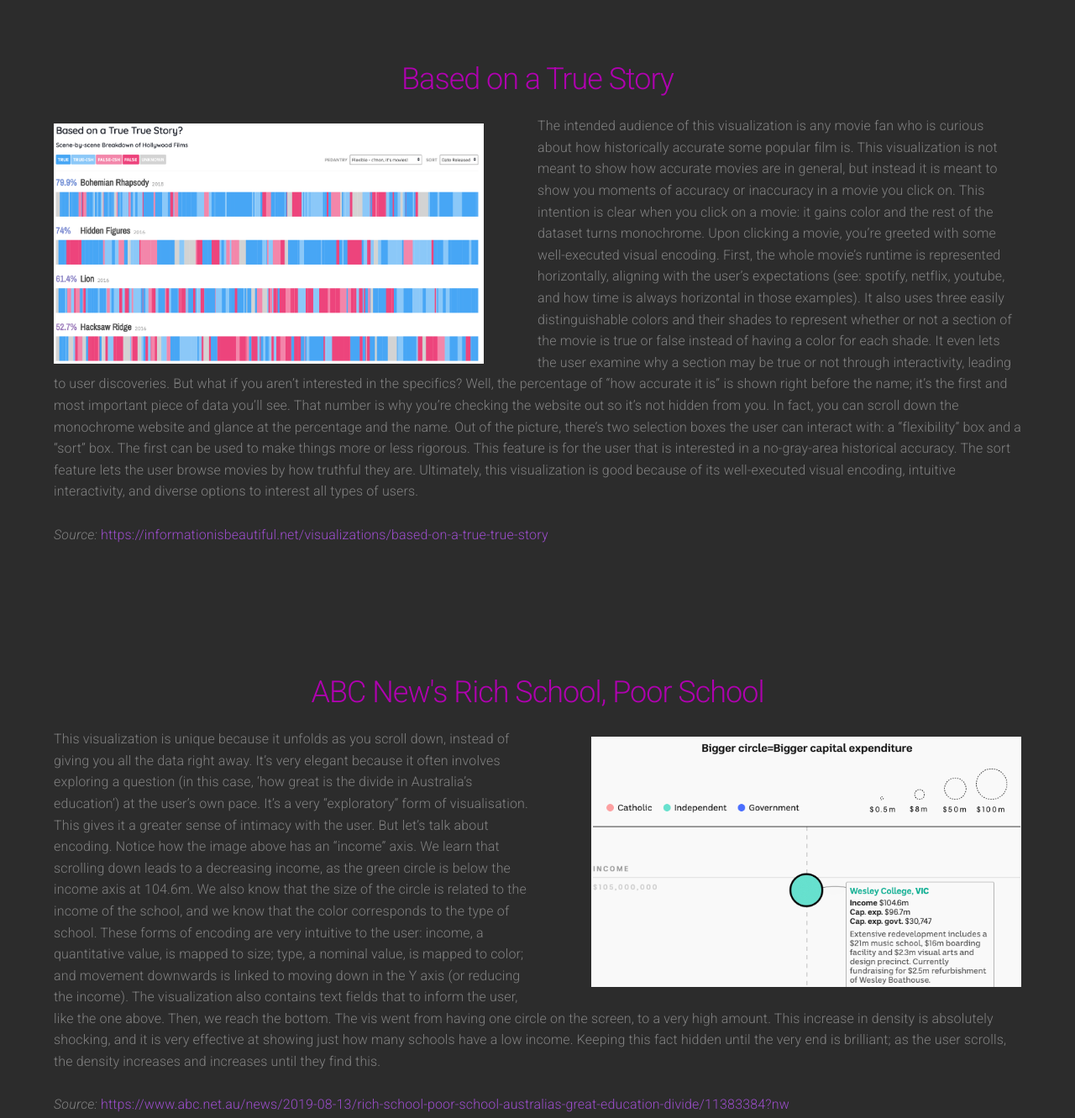
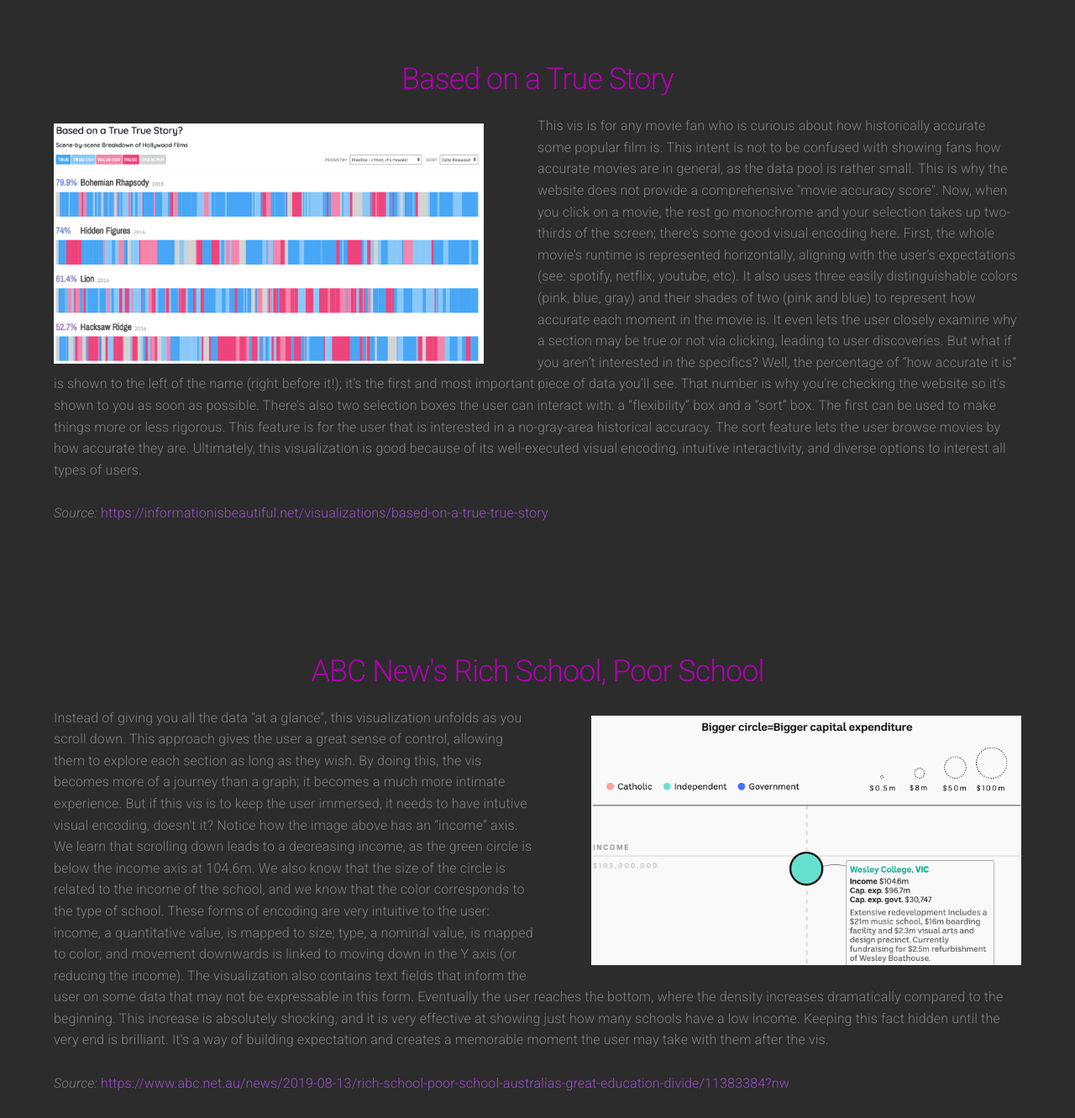
Before and after one commit to fdznoriega/bcvis-mini-project-1, a plain HTML site: page index.html in a window 1280 px wide. Shown: the part 1520-2851 px from the top of the page at 84% size. Drawn offline with nearby package versions, Linux system fonts and the light colour scheme.

Commit message:
content revision and completion

```diff
--- a/index.html
+++ b/index.html
@@ -22,9 +22,11 @@
       </div>
     </div>
 
+    <!-- REVISED -->
     <div>
       <h1><b>The Good</b></h1>
 
+      <!-- REVISED -->
       <div class="info-card">
         <h2>A Day in the Life of Americans</h2>
         <img class="float-right" src="imgs/americans.png"/>
@@ -48,27 +50,28 @@
           <em>Source: </em><a href=https://flowingdata.com/2015/12/15/a-day-in-the-life-of-americans>https://flowingdata.com/2015/12/15/a-day-in-the-life-of-americans</a>
         </p>
       </div>
-
+      <!-- REVISED -->
       <div class="info-card">
         <h2>Based on a True Story</h2>
         <img class="float-left" src="imgs/true-story.png"/>
         <p>
-          The intended audience of this visualization is any movie fan who is curious about how historically accurate
-          some popular film is. This visualization is not meant to show how accurate movies are in general, but
-          instead it is meant to show you moments of accuracy or inaccuracy in a movie you click on. This intention is
-          clear when you click on a movie: it gains color and the rest of the dataset turns monochrome. Upon clicking a
-          movie, you’re greeted with some well-executed visual encoding. First, the whole movie’s runtime is represented
-          horizontally, aligning with the user’s expectations (see: spotify, netflix, youtube, and how time is always
-          horizontal in those examples). It also uses three easily distinguishable colors and their shades to represent
-          whether or not a section of the movie is true or false instead of having a color for each shade. It even lets
-          the user examine why a section may be true or not through interactivity, leading to user discoveries. But what
-          if you aren’t interested in the specifics? Well, the percentage of “how accurate it is” is shown right before
-          the name; it’s the first and most important piece of data you’ll see. That number is why you’re checking the
-          website out so it’s not hidden from you. In fact, you can scroll down the monochrome website and glance at the
-          percentage and the name. Out of the picture, there’s two selection boxes the user can interact with: a
+          This vis is for any movie fan who is curious about how historically accurate
+          some popular film is. This intent is not to be confused with showing fans
+          how accurate movies are in general, as the data pool is rather small. This is why
+          the website does not provide a comprehensive "movie accuracy score". Now, when you
+          click on a movie, the rest go monochrome and your selection takes up two-thirds of
+          the screen; there's some good visual encoding here. First, the whole movie’s runtime
+          is represented
+          horizontally, aligning with the user’s expectations (see: spotify, netflix, youtube, etc).
+          It also uses three easily distinguishable colors (pink, blue, gray) and their shades of two (pink and blue)
+          to represent how accurate each moment in the movie is. It even lets
+          the user closely examine why a section may be true or not via clicking, leading to user discoveries. But what
+          if you aren’t interested in the specifics? Well, the percentage of “how accurate it is” is shown to the left of the name
+          (right before it!); it’s the first and most important piece of data you’ll see. That number is why you’re checking the
+          website so it's shown to you as soon as possible. There’s also two selection boxes the user can interact with: a
           “flexibility” box and a “sort” box. The first can be used to make things more or less rigorous. This feature is
           for the user that is interested in a no-gray-area historical accuracy. The sort feature lets the user browse
-          movies by how truthful they are. Ultimately, this visualization is good because of its well-executed visual encoding,
+          movies by how accurate they are. Ultimately, this visualization is good because of its well-executed visual encoding,
           intuitive interactivity, and diverse options to interest all types of users.
           <br/>
           <br/>
@@ -76,26 +79,26 @@
 
         </p>
       </div>
-
-
-
+      <!-- REVISED -->
       <div class="info-card">
         <h2>ABC New's Rich School, Poor School</h2>
         <img class="float-right" src="imgs/rich-school.png"/>
         <p>
-          This visualization is unique because it unfolds as you scroll down, instead of giving you all the data right away.
-          It’s very elegant because it often involves exploring a question (in this case, ‘how great is the divide in
-          Australia’s education’) at the user’s own pace. It’s a very “exploratory” form of visualisation. This gives it a
-          greater sense of intimacy with the user. But let’s talk about encoding. Notice how the image above has an “income”
+          Instead of giving you all the data "at a glance", this visualization unfolds as you scroll down. This approach
+          gives the user a great sense of control, allowing them to explore each section as long as they wish. By
+          doing this, the vis becomes more of a journey than a graph; it becomes a much more intimate experience.
+          But if this vis is to keep the user immersed, it needs to have intutive visual encoding, doesn't it?
+          Notice how the image above has an “income”
           axis. We learn that scrolling down leads to a decreasing income, as the green circle is below the income axis at
           104.6m. We also know that the size of the circle is related to the income of the school, and we know that the color
           corresponds to the type of school. These forms of encoding are very intuitive to the user: income, a quantitative
           value, is mapped to size; type, a nominal value, is mapped to color; and movement downwards is linked to moving
-          down in the Y axis (or reducing the income). The visualization also contains text fields that to inform the user,
-          like the one above. Then, we reach the bottom. The vis went from having one circle on the screen, to a very high
-          amount. This increase in density is absolutely shocking, and it is very effective at showing just how many schools
-          have a low income. Keeping this fact hidden until the very end is brilliant; as the user scrolls, the density
-          increases and increases until they find this.
+          down in the Y axis (or reducing the income). The visualization also contains text fields that inform the user on some
+          data that may not be expressable in this form. Eventually the user reaches the bottom, where the density increases
+          dramatically compared to the beginning. This increase is absolutely shocking, and it is very effective at showing
+          just how many schools
+          have a low income. Keeping this fact hidden until the very end is brilliant. It's a way of building expectation and
+          creates a memorable moment the user may take with them after the vis.
           <br/>
           <br/>
           <em>Source: </em><a href=https://www.abc.net.au/news/2019-08-13/rich-school-poor-school-australias-great-education-divide/11383384?nw>https://www.abc.net.au/news/2019-08-13/rich-school-poor-school-australias-great-education-divide/11383384?nw</a>
@@ -104,17 +107,18 @@
 
     </div>
 
+    <!-- REVISED -->
     <div>
       <h1><b>The Bad</b></h1>
-
+      <!-- REVISED -->
       <div class="info-card">
         <h2>Drinking Age in Saskatchewan</h2>
         <img class="float-left" src="imgs/drinking.png"/>
         <p>
           The audience for this visualization are the citizens of Saskatchewan provinces in Canada. The Saskatchewan Party
           government used this visualization to justify not changing the drinking age from 19 to 18 since most provinces
-          in Canada have the drinking age set to 19. The visualization encodes the data in a bar chart, with the different
-          provinces on the x-axis and the age on the y-axis. The visualization clearly demonstrates that most provinces in
+          in Canada have the drinking age set to 19. The vis encodes the data in a bar chart, with the different
+          provinces on the x-axis and the age on the y-axis. It clearly demonstrates that most provinces in
           Canada have the drinking age set to 19 and there are only three provinces that have the age set lower at 18. Although
           the bar chart manages to get the point across, there are definitely ways that this chart is misleading and therefore,
           can be made better. The chart is misleading because the y-axis starts at 17 rather than 0 and contains increments of 0.6.
@@ -129,7 +133,7 @@
           <em>Source: </em><a href=https://www.businessinsider.com/the-27-worst-charts-of-all-time-2013-6#canada-what-are-you-doing-that-y-axis-scale-those-grid-lines-the-fact-that-you-are-just-saying-every-provinces-age-is-19-except-three-where-its-18-this-is-terrible-9>https://www.businessinsider.com/the-27-worst-charts-of-all-time-2013-6#canada-what-are-you-doing-that-y-axis-scale-those-grid-lines-the-fact-that-you-are-just-saying-every-provinces-age-is-19-except-three-where-its-18-this-is-terrible-9</a>
         </p>
       </div>
-
+      <!-- REVISED -->
       <div class="info-card">
         <h2>How Baby Boomers Describe Themselves</h2>
         <img id=boom class="float-right" src="imgs/boom.png"/>
@@ -138,8 +142,8 @@
           Although aesthetically pleasing with the human image shaded in different colors for each of the
           descriptions, the visualization does not accurately portray the percentages since they do not add
           up to 100%. The vertical lengths of the person also do not correspond with the percentages. The
-          visualization also does not take into account that different parts of the body vary in width and
-          may mislead the viewers. The visualization, therefore, does not serve its purpose of telling the
+          vis also does not take into account that different parts of the body vary in width and
+          may mislead the viewers. Therefore, it does not serve its purpose of telling the
           viewer the proportions of how baby boomers view themselves. The visualization also does not provide
           much insight since it shows how baby boomers view themselves which would be a lot more insightful
           if we can compare it to how others view baby boomers.
@@ -148,17 +152,21 @@
           <em>Source: </em><a href=http://livingqlikview.com/the-9-worst-data-visualizations-ever-created>http://livingqlikview.com/the-9-worst-data-visualizations-ever-created</a>
         </p>
       </div>
-
+      <!-- REVISED -->
       <div class="info-card">
         <h2>Florida's COVID-19 Cases</h2>
         <img class="float-left" src="imgs/florida-covid.jpg"/>
         <p>
-          Well this one’s a mess, isn’t it? First, it doesn’t take more than a few seconds to realize that
+          Well this one’s a mess, isn’t it? Before tearing it down, note that it was posted on reddit
+          and that it contains no information on who the broadcaster is. Excluding this is strange. With
+          that said, let's pretend this visualization did air.
+          First, it doesn’t take more than a few seconds to realize that
           the data and the bar graphs are just flat-out disagreeing with each other. The first bar says “3,207”.
-          Ok. The second bar says “3,822” and is below the first. What? The third bar says “4,049”--the highest
-          number so far--and it’s the shortest bar on the entire graph. If we maintain this convention, “3,494”
-          should be between bars 1 and 2, right? Nope. It’s below “3,822” and “4,049”. Then the last bar, the
-          smallest number in the graph at “2,926”, is just below the first bar, when it should be just above if
+          The second bar says “3,822” and is below the first. Hmm, perhaps it's using an inverted y axis? The third bar
+          says “4,049”--the highest number so far--and it’s the shortest bar on the entire graph. If we maintain this
+          convention, “3,494” should be between bars 1 and 2, right? Nope. It’s below “3,822” and “4,049”.
+          Then the last bar, the smallest number in the graph at “2,926”, is
+          just below the first bar, when it should be just above if
           this graph had an inverted Y-axis. It defies all consistency. But if we follow the bars to form a trend
           (which is what most viewers will do), it looks like the cases have been rising since June 19th to June
           21st. Hmmm I wonder what the agenda was here? And why are they using so many colors? They don’t serve
@@ -166,10 +174,10 @@
           the outline of the bars. If anything, the color should be used for redundant encoding, where it gets
           lighter as the number drops and darker as the number rises. There’s also the concern that this graph
           is only using five days worth of data. Five data points is not nearly enough to start making real
-          conclusions about how things are going in Florida in the long term. This graph is being used to
+          conclusions about how things are going in Florida in the long term. Perhaps this graph is being used to
           manipulate an audience. It isn’t truthful, it isn’t beautiful or enlightening. It’s functional
-          and insightful but with ill-intent. The unique coloring catches the eye instantly and clearly
-          shows a rise in cases which should not be there, but was intended to.
+          and insightful if you consider an ill-intent, as the unique coloring catches the eye instantly and clearly
+          shows a rise in cases which should not be there.
           <br/>
           <br/>
           <em>Source: </em><a href=https://www.reddit.com/r/dataisugly/comments/iz5vcu/someone_tried_to_visualize_gradient_descent_it/>https://www.reddit.com/r/dataisugly/comments/iz5vcu/someone_tried_to_visualize_gradient_descent_it/</a>
@@ -178,9 +186,10 @@
 
     </div>
 
+    <!-- REVISED -->
     <div>
       <h1><b>The Redesign</b></h1>
-
+      <!-- REVISED -->
       <div class="info-card">
         <h2>Saskatchewan</h2>
         <img src="imgs/sas-r2.png"/>
@@ -213,7 +222,7 @@
           three provinces with the legal drinking age of 18.
         </p>
       </div>
-
+      <!-- REVISED -->
       <div class="info-card">
         <h2>Boomers</h2>
         <img src="imgs/boom-r2.png"/>
@@ -221,7 +230,7 @@
         <img id="man" src="imgs/boom-r1.png"/>
 
         <p>
-          For the third redesign, I used the same concept of the original visualization
+          For the third and best redesign, I used the same concept of the original visualization
           and portrayed my data in the shape of a man. This visualization would
           allow the most popular characteristic to be the most apparent for viewers
           when they first see the visualization. After the initial look, viewers can
@@ -236,7 +245,7 @@
           are significantly more common than others.
         </p>
       </div>
-
+      <!-- REVISED -->
       <div class="info-card" >
         <h2>Florida COVID-19</h2>
         <img src="imgs/florida-covid-redesign.png"/>
```
